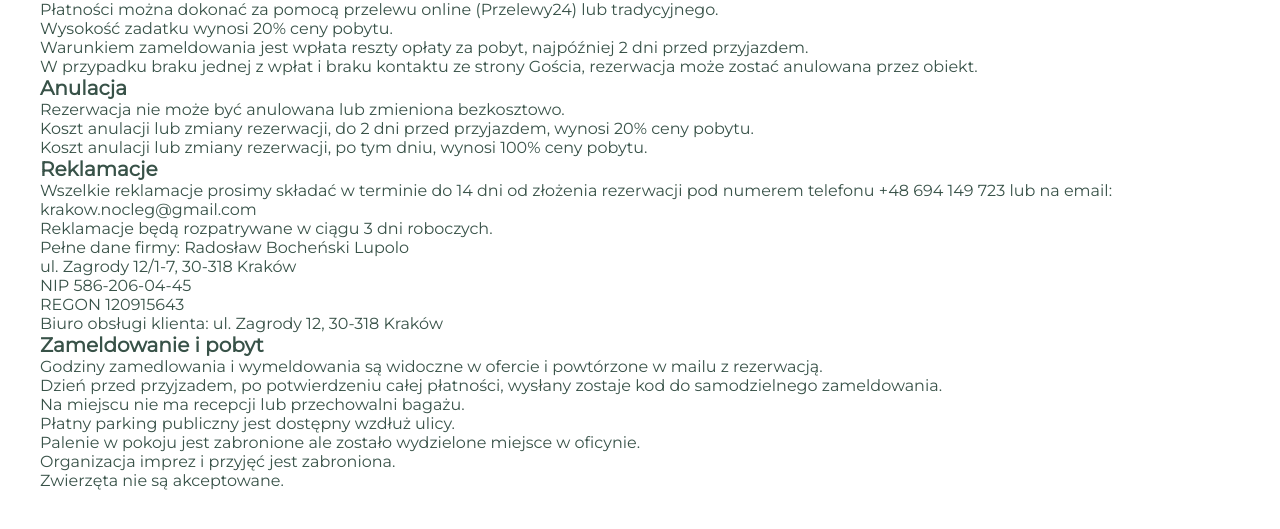
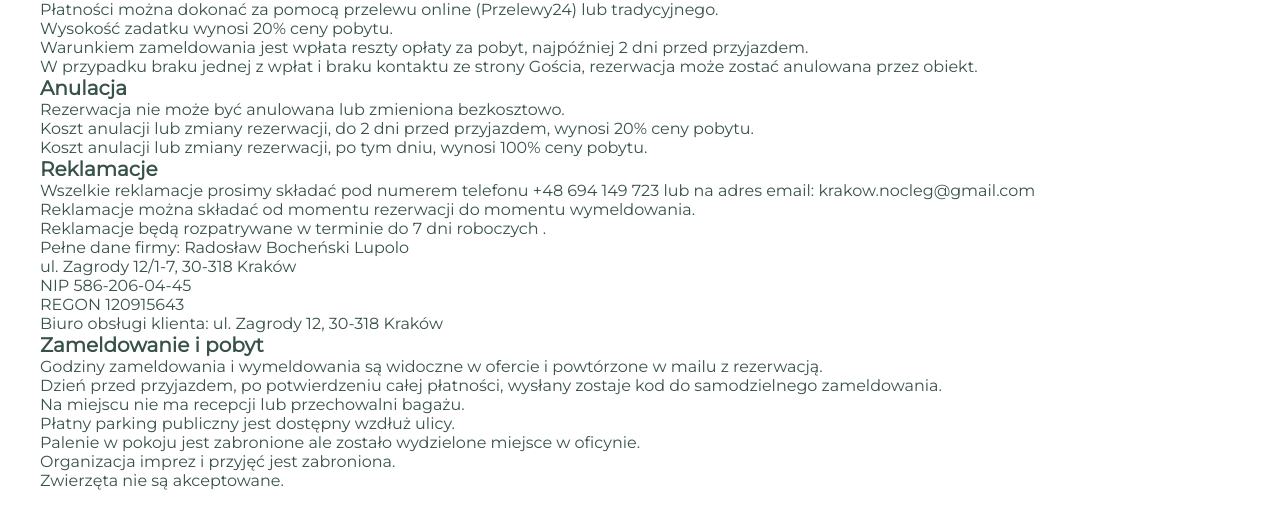
Before and after one commit to radoskan/lupolo, a plain HTML site: page Regulamin/policy.html in a window 1280 px wide. Shown: the part 221-750 px from the top of the page. Drawn offline with nearby package versions, Linux system fonts and the light colour scheme.

Commit message:
Update policy

```diff
--- a/Regulamin/policy.html
+++ b/Regulamin/policy.html
@@ -41,17 +41,17 @@
         <h2>Anulacja </h2>
         <p>Rezerwacja nie może być anulowana lub zmieniona bezkosztowo.<br> Koszt anulacji lub zmiany rezerwacji, do 2 dni przed    przyjazdem, wynosi 20% ceny pobytu. <br> Koszt anulacji lub zmiany rezerwacji, po tym dniu, wynosi 100% ceny pobytu.
         <h2>Reklamacje</h2>
-        <p>Wszelkie reklamacje prosimy składać w terminie
-            do 14 dni od złożenia rezerwacji pod numerem telefonu +48 694 149 723 lub na email:
-            krakow.nocleg@gmail.com <br> Reklamacje będą rozpatrywane w ciągu 3 dni roboczych.<br>
+        <p>Wszelkie reklamacje prosimy składać pod numerem telefonu +48 694 149 723 lub na adres email:
+            krakow.nocleg@gmail.com <br> Reklamacje można składać od momentu rezerwacji do momentu wymeldowania. <br>
+            Reklamacje będą rozpatrywane w terminie do 7 dni roboczych .<br>
             Pełne dane firmy:
             Radosław Bocheński Lupolo<br>
             ul. Zagrody 12/1-7, 30-318 Kraków<br>
             NIP 586-206-04-45 <br>REGON 120915643<br>
             Biuro obsługi klienta: ul. Zagrody 12, 30-318 Kraków</p>
         <h2>Zameldowanie i pobyt</h2>
-        <p> Godziny zamedlowania i wymeldowania są widoczne w ofercie i powtórzone w mailu z rezerwacją.<br>
-            Dzień przed przyjzadem, po potwierdzeniu całej płatności, wysłany zostaje kod do samodzielnego zameldowania.<br>
+        <p> Godziny zameldowania i wymeldowania są widoczne w ofercie i powtórzone w mailu z rezerwacją.<br>
+            Dzień przed przyjazdem, po potwierdzeniu całej płatności, wysłany zostaje kod do samodzielnego zameldowania.<br>
             Na miejscu nie ma recepcji lub przechowalni bagażu.<br>
             Płatny parking publiczny jest dostępny wzdłuż ulicy.<br>
             Palenie w pokoju jest zabronione ale zostało wydzielone miejsce w oficynie.<br>
```
Also changed, not shown: index.html (+1 -1 lines).
